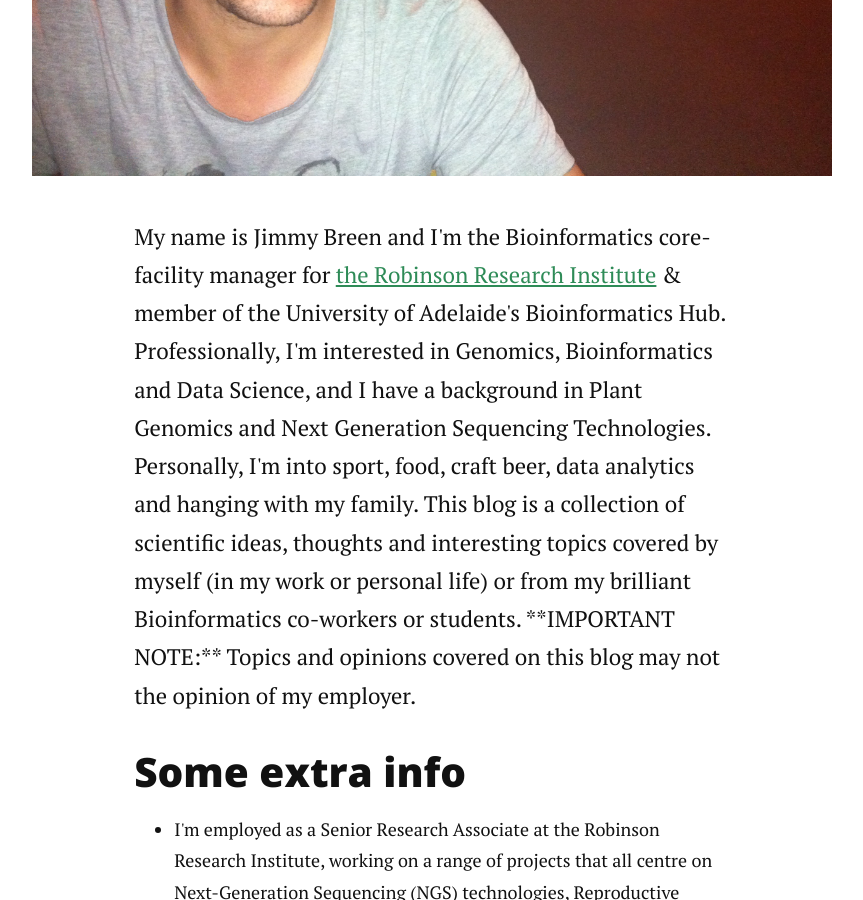
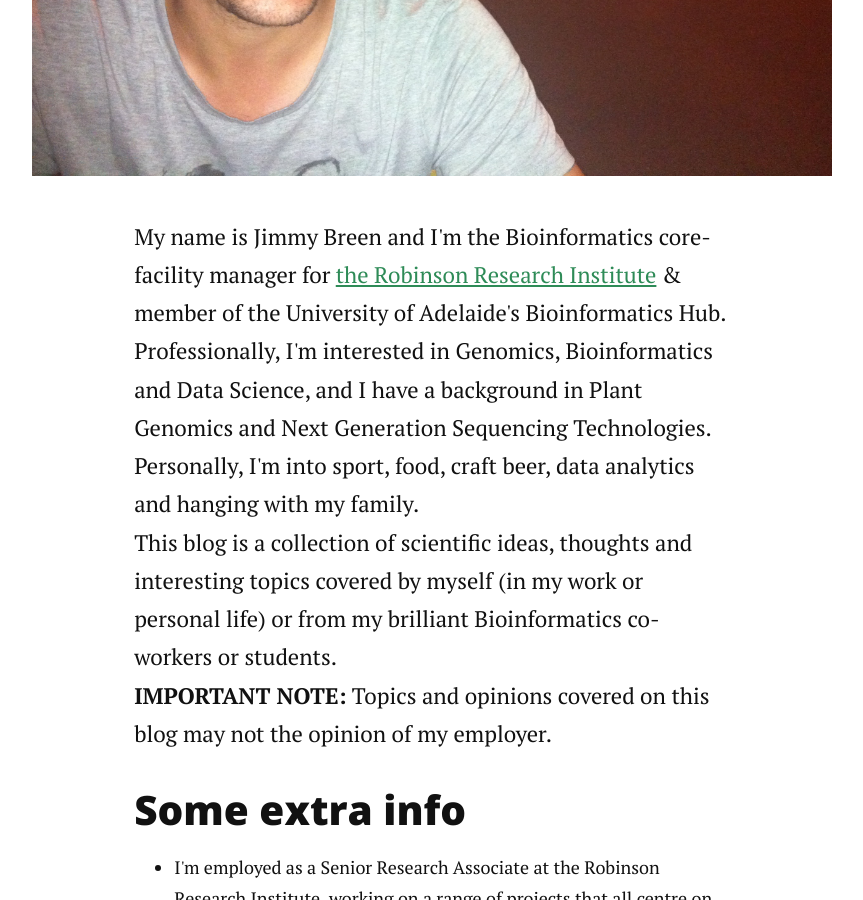
Before and after one commit to jimmybgammyknee/jimmybgammyknee.github.io, a Jekyll site: the page built from about.md, in a window 1280 px wide and 900 px high, scrolled down 834 px. Shown: the whole window, without its empty margins (208-1071 px from the left). Built offline with Jekyll 4.4.1, drawn with Linux system fonts in a browser that asks for light colours; nearby versions of some CDN libraries.

Commit message:
changed HTML formatting

```diff
--- a/about.md
+++ b/about.md
@@ -8,9 +8,15 @@ title: About me
 <img src="{{ '/assets/img/me.jpg' | prepend: site.baseurl }}" alt="">
 <p class="intro">My name is Jimmy Breen and I'm the Bioinformatics core-facility manager for <a href="https://www.adelaide.edu.au/robinson-research-institute/">the Robinson Research Institute</a> & member of the University of Adelaide's Bioinformatics Hub. Professionally, I'm interested in Genomics, Bioinformatics and Data Science, and I have a background in Plant Genomics and Next Generation Sequencing Technologies. Personally, I'm into sport, food, craft beer, data analytics and hanging with my family.
 
+<br>
+
 This blog is a collection of scientific ideas, thoughts and interesting topics covered by myself (in my work or personal life) or from my brilliant Bioinformatics co-workers or students.
 
-**IMPORTANT NOTE:** Topics and opinions covered on this blog may not the opinion of my employer.
+<br>
+
+<b>IMPORTANT NOTE:</b> Topics and opinions covered on this blog may not the opinion of my employer.
+
+<br>
 
 <h2>Some extra info</h2>
 
```
